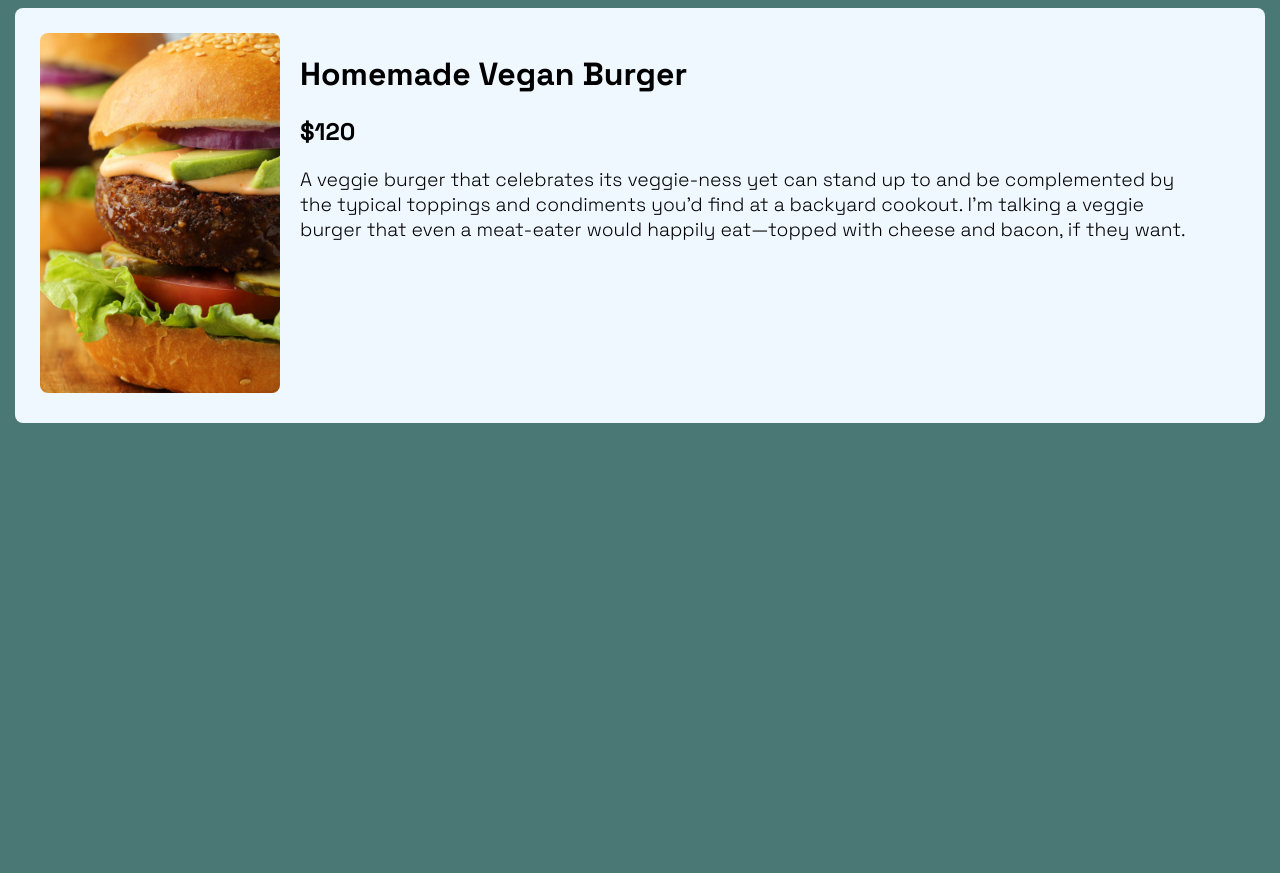
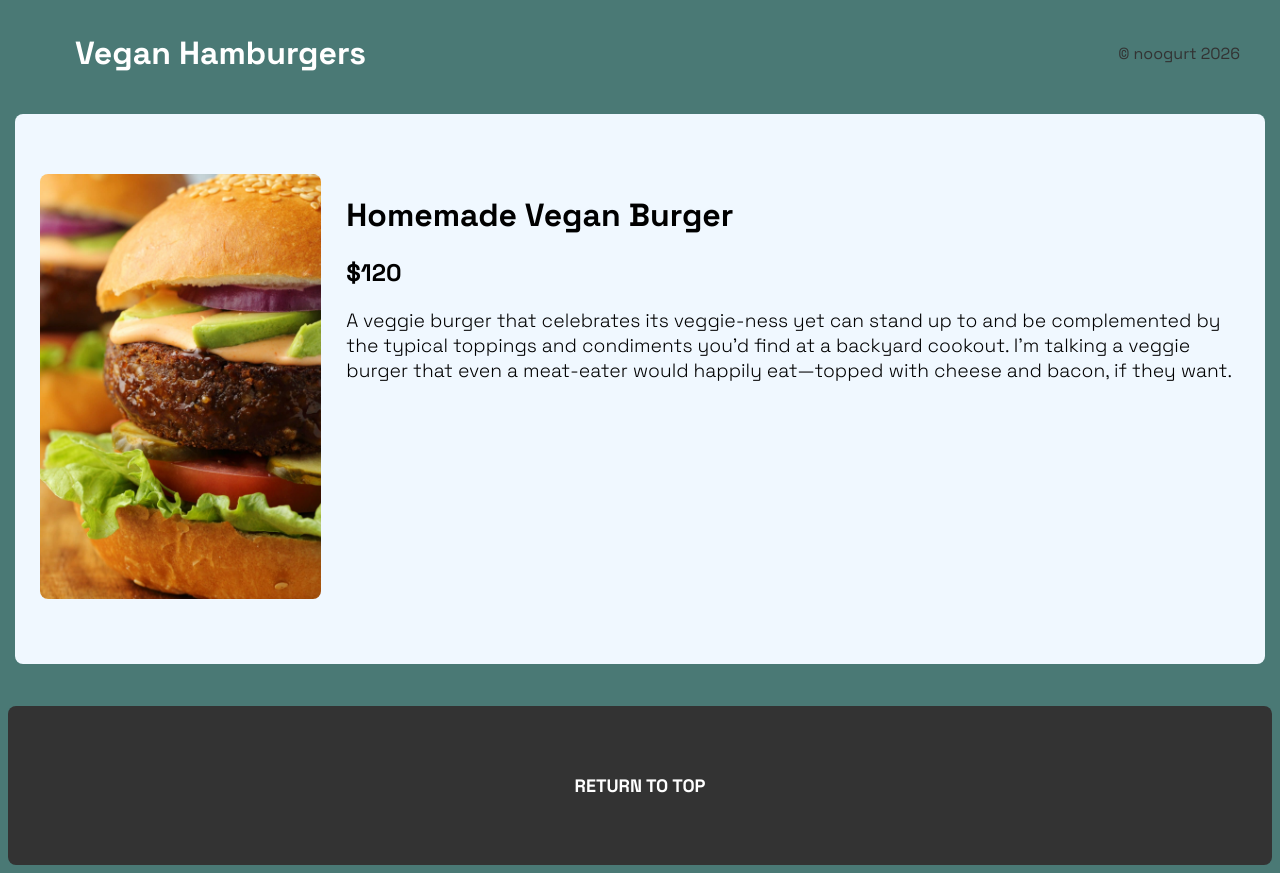
Before and after one commit to noogai9876/webdesign-hw, a plain HTML site: page 新增資料夾/h1.html in a window 1280 px wide. Before the commit the page ends 800 px from the top, so only its background shows below. Drawn offline with Linux system fonts and the light colour scheme.

Commit message:
Add files via upload

```diff
--- a/新增資料夾/h1.html
+++ b/新增資料夾/h1.html
@@ -7,7 +7,15 @@
     <title>H1 / Vegan Hamburgers</title>
 </head>
 <body>
+    <div class="webpage-header">
+        <header class="head">
+                <a href="index.html"><h1 class="head-title">Vegan Hamburgers</h1></a>
+                <p class="head-credit">&copy; noogurt 2026</p>
+        </header>
+    </div>
+    <br>
     <div class="webpage page-sub">
+        <div class="card-sub">
             <!-- IMAGE -->
             <div class="subImg">
                 <img class="img" src="images/p1.jpg" alt="">
@@ -20,5 +28,15 @@
                 <p class="subDesc">A veggie burger that celebrates its veggie-ness yet can stand up to and be complemented by the typical toppings and condiments you'd find at a backyard cookout. I'm talking a veggie burger that even a meat-eater would happily eat—topped with cheese and bacon, if they want.</p>
             </div>
         </div>
+    </div>
+    <br>
+    <br>
+    <a href="#top">
+        <div class="webpage-footer">
+            <footer>
+                <p class="foot-label">RETURN TO TOP</p>
+            </footer>
+        </div>
+    </a>
 </body>
 </html>
--- a/新增資料夾/style.css
+++ b/新增資料夾/style.css
@@ -32,6 +32,12 @@
     font-display: swap;
 }
 
+@media (prefers-reduced-motion: no-preference) {
+    html {
+      scroll-behavior: smooth;
+    }
+}
+
 body {
     background-color: rgb(74, 121, 117);
     font-family: "Space Grotesk", sans-serif;
@@ -43,16 +49,32 @@ a {
 }
 
 .webpage-header {
-    padding-left: 50px;
+    max-width: 1200px;
+    margin: 0 auto;
+    padding: 20px;
 }
 
-.webpage-header-title {
+.head {
+    display: flex;
+    align-items: center;
+    justify-content: space-between;
+    padding-top: 5px;
+}
+
+.head-title {
     color: #fff;
+    margin: 0;
+    padding-left: 35px;
     transition: 0.3s;
 }
 
-.webpage-header-title:hover {
+.head-title:hover {
     transform: translate(10px, 0px);
+}
+
+.head-credit {
+    color: #333;
+    margin: 0;
 }
 
 .webpage {
@@ -64,20 +86,25 @@ a {
 
 .page-main {
     display: flex;
+    justify-content: space-evenly;
 }
 
 .page-sub {
     background-color: aliceblue;
-    display: flex;
-
     padding: 25px;
     border-radius: 8px;
+
+    height: 500px;
+    display: flex;
+    align-items: center;
 }
 
 .card {
     box-shadow: 0 4px 8px 0 rgba(0, 0, 0, 0.2);
     transition: 0.3s;
     width: 300px;
+    height: 600px;
+    color: #333;
     background-color: aliceblue;
 
     margin-left: 30px;
@@ -91,21 +118,44 @@ a {
     transform: translate(-5px, -5px);
 }
 
+.card-sub {
+    display: flex;
+}
+
 .img {
     width: 100%;
+    height: 425px;
+    object-fit: cover;
+    object-position: center;
     border-radius: 8px;
 }
 
 .subImg {
-    width: 20%;
+    object-fit: cover;
+    object-position: center;
 }
 
 .subText {
     width: 75%;
-    margin-left: 20px;
+    margin-left: 25px;
 }
 
 .subDesc {
     font-size: 1.2rem;
     font-weight: 200;
 }
+
+.webpage-footer {
+    max-width: 1200px;
+    margin: 0 auto;
+    padding: 50px;
+    background-color: #333;
+    border-radius: 8px;
+}
+
+.foot-label {
+    color: white;
+    text-align: center;
+    font-weight: bold;
+    font-size: 18px;
+}
```
Also changed, not shown: 新增資料夾/h2.html (added, +45 -0 lines), 新增資料夾/h3.html (added, +44 -0 lines), 新增資料夾/h4.html (added, +44 -0 lines), 新增資料夾/index.html (+21 -7 lines). Lines whose indentation alone changed are shown as unchanged.
